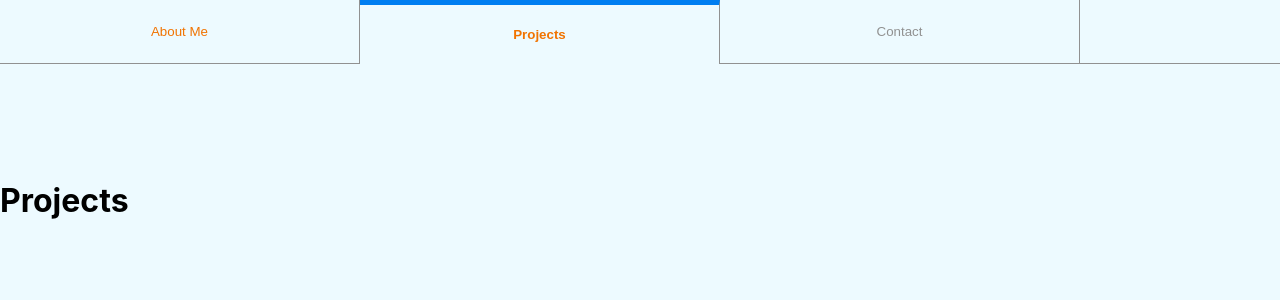
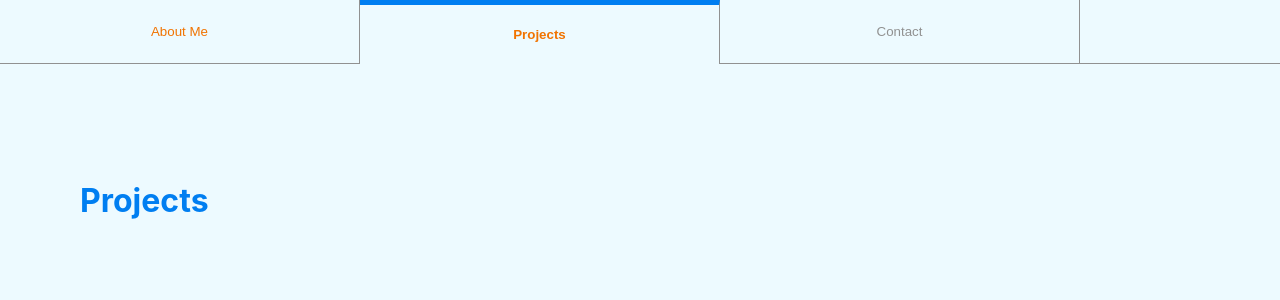
Before and after one commit to kk-min/kk-min.github.io, a React (Create React App) app: page / in a window 1280 px wide. Both pictures are taken after a click on the button "Projects". Shown: the top 300 px of the page. Built offline with nearby package versions, Linux system fonts and the light colour scheme.

Commit message:
Add tab-title for Contact and Projects

```diff
--- a/src/components/Contact.tsx
+++ b/src/components/Contact.tsx
@@ -3,7 +3,7 @@ import React from 'react';
 export default function Contact() {
 	return (
 		<div className='content'>
-			<h1>Contact</h1>
+			<h1 className='tab-title'>Contact</h1>
 		</div>
 	);
 }
--- a/src/components/Projects.tsx
+++ b/src/components/Projects.tsx
@@ -3,7 +3,7 @@ import React from 'react';
 export default function Projects() {
 	return (
 		<div className='content'>
-			<h1>Projects</h1>
+			<h1 className='tab-title'>Projects</h1>
 		</div>
 	);
 }
--- a/src/css/TabContent.css
+++ b/src/css/TabContent.css
@@ -123,3 +123,8 @@
 		transform: scale(1);
 	}
 }
+
+.tab-title {
+	margin-left: 10vh;
+	color: var(--tab-highlight-color);
+}
```
